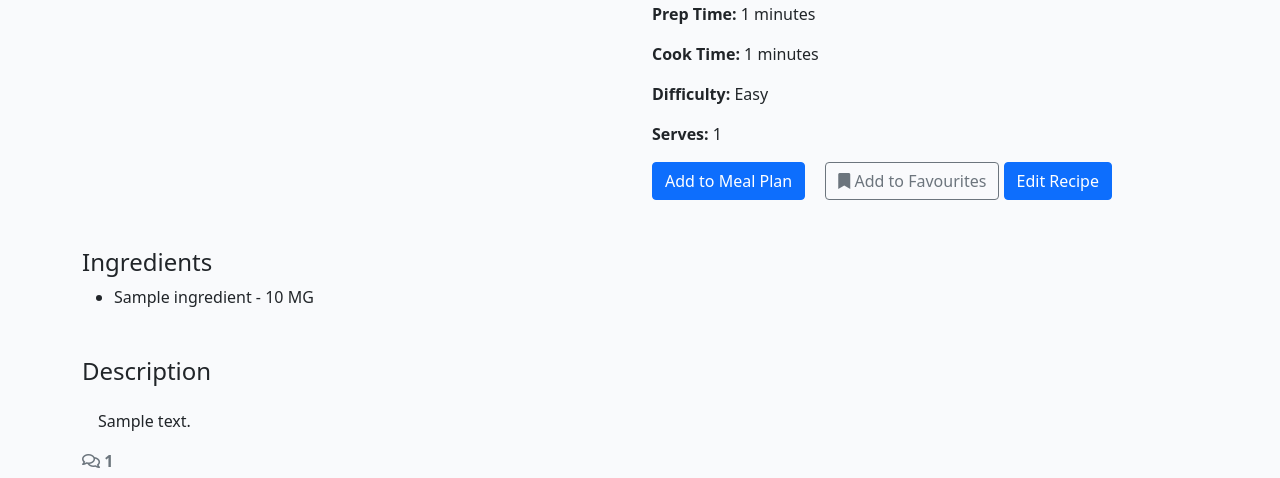
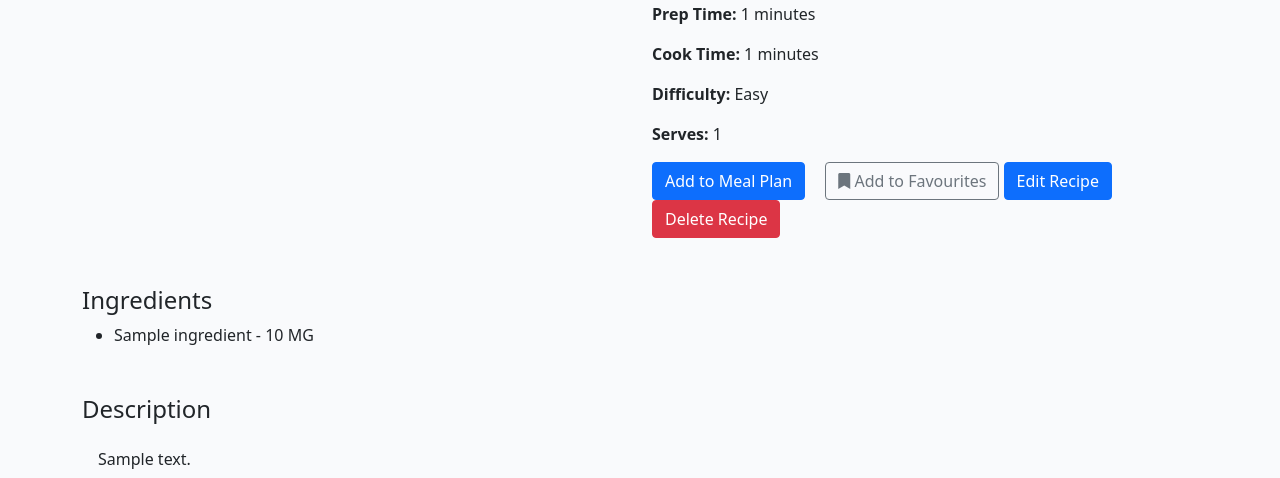
Before and after one commit to shivani-CI/Kibble-Kitchen, a Django app: page /1/ in a window 1280 px wide. Shown: the part 209-687 px from the top of the page. Run offline with Django 4.2, Linux system fonts and the light colour scheme; a user stored in the database is signed in; tables that the repository leaves empty hold one stand-in row (values such as "Sample post"); some libraries are stand-ins or nearby versions.

Commit message:
Delete recipe functionality

```diff
--- a/recipe/templates/recipe/add_recipe.html
+++ b/recipe/templates/recipe/add_recipe.html
@@ -67,7 +67,6 @@
 
 
 <script>
-    // Handle "Add New Ingredient" Selection
     document.addEventListener("DOMContentLoaded", function() {
         const ingredientDropdown = document.querySelector('#ingredient_dropdown');
         const newIngredientField = document.querySelector('#new_ingredient_field');
--- a/recipe/templates/recipe/recipe_detail.html
+++ b/recipe/templates/recipe/recipe_detail.html
@@ -22,6 +22,9 @@
 
             {% if user == recipe.author %}
             <a href="{% url 'edit_recipe' recipe.id %}" class="btn btn-primary">Edit Recipe</a>
+            <button id="delete-recipe-btn" class="btn btn-danger" data-recipe-id="{{ recipe.id }}">
+                Delete Recipe
+            </button>
             {% endif %}
 
         </div>
@@ -129,8 +132,36 @@
         </div>
     </div>
 </div>
-{% endblock content %}
 
-{% block extras %}
+
 <script src="{% static 'js/comments.js' %}"></script>
+<script>
+    document.addEventListener("DOMContentLoaded", function() {
+        const deleteRecipeButton = document.querySelector('#delete-recipe-btn');
+
+        deleteRecipeButton.addEventListener("click", function() {
+            const confirmation = confirm('Are you sure you want to delete this recipe?');
+        if (confirmation) {
+            fetch(`/delete_recipe/{{ recipe.id }}/`, {
+                method: 'DELETE',
+                headers: {
+                    'X-CSRFToken': '{{ csrf_token }}',
+                    'Content-Type': 'application/json'
+                }
+            })
+            .then(response => response.json())
+            .then(data => {
+                if (data.success) {
+                    alert(data.message);
+                    window.location.href = '{% url "browse_recipes" %}';
+                }
+                else {
+                    alert(data.message)
+                }
+            });
+
+        }
+    });
+});
+</script>
 {% endblock %}
--- a/recipe/urls.py
+++ b/recipe/urls.py
@@ -7,6 +7,7 @@ urlpatterns = [
     path('', views.home_view, name='home'),
     path('add_recipe/', views.create_or_update_recipe, name='add_recipe'),
     path('edit_recipe/<int:recipe_pk>/', views.create_or_update_recipe, name='edit_recipe'),
+    path('delete_recipe/<int:recipe_pk>/', views.delete_recipe, name='delete_recipe'),
     path('browse/', views.RecipeList.as_view(), name='browse_recipes'),
     path('<int:recipe_pk>/', views.get_recipe_detail, name='get_recipe_detail'),
     path('<int:recipe_pk>/edit_comment/<int:comment_pk>', views.edit_comment, name='edit_comment'),
--- a/recipe/views.py
+++ b/recipe/views.py
@@ -129,7 +129,16 @@ def create_or_update_recipe(request, recipe_pk=None):
 
 @login_required
 def delete_recipe(request, recipe_pk):
-    pass
+    """
+    Delete a recipe
+    """
+    recipe = get_object_or_404(Recipe, pk=recipe_pk)
+
+    if request.method == 'DELETE':
+        recipe.delete()
+        return JsonResponse({'success': True, 'message': 'Recipe deleted successfully.'})
+
+    return JsonResponse({'success': False, 'message': 'Invalid request method.'}, status=400)
 
 @require_POST
 def add_ingredient(request):
```
